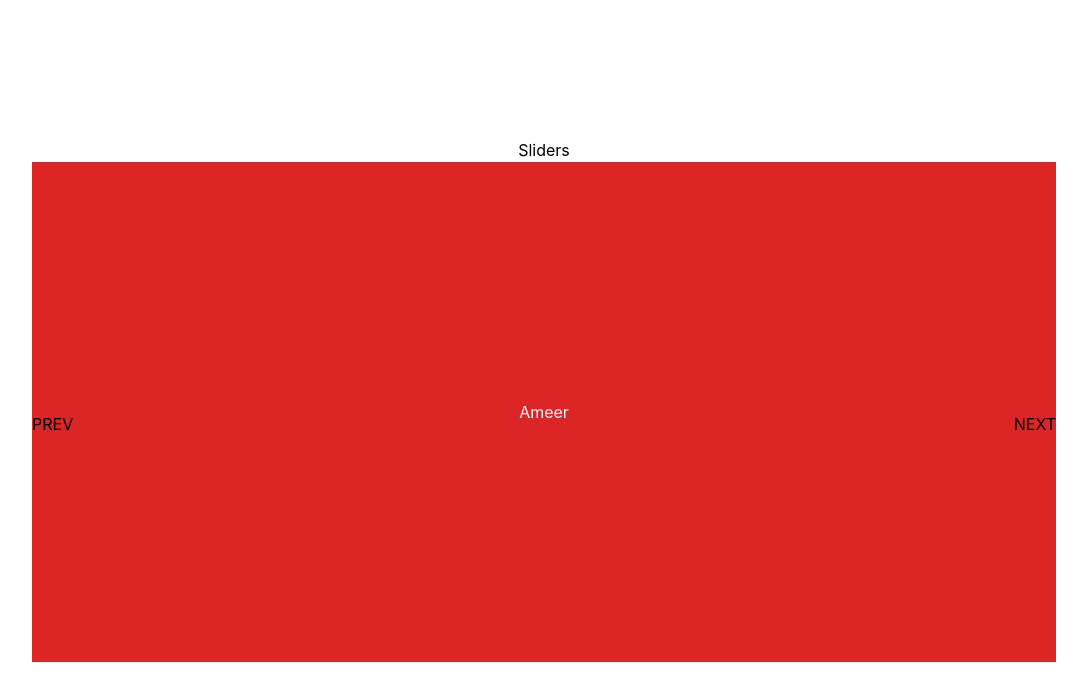
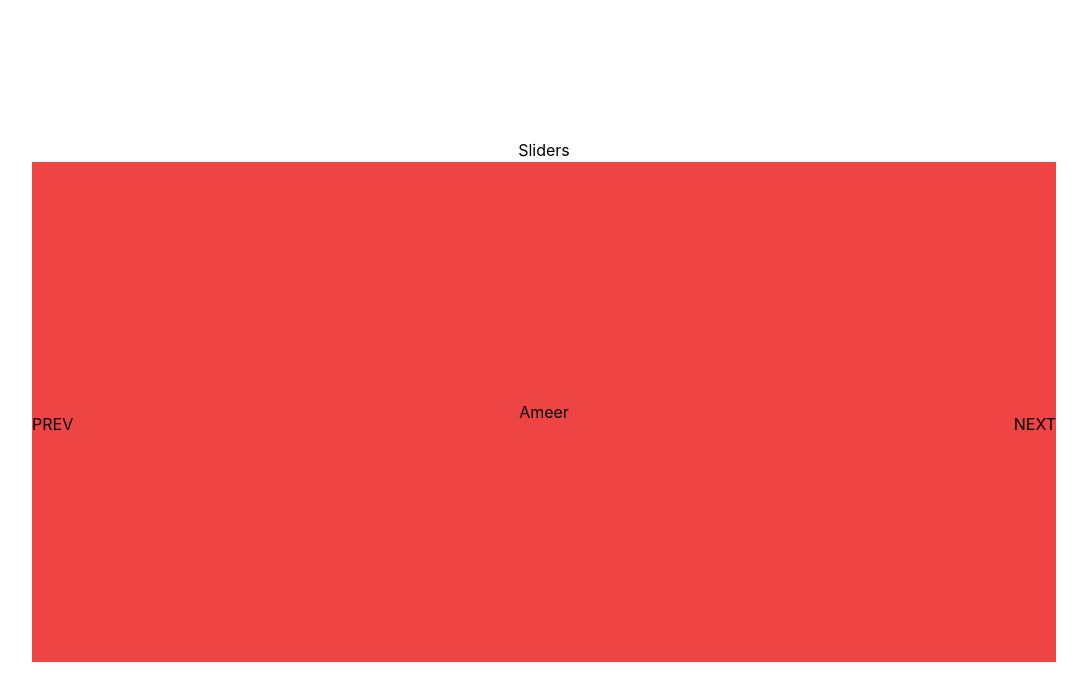
Before and after one commit to Ameer2000Mzori/Sliders-App-React, a React (Create React App) app: page / in a window 1280 px wide. Shown: the top 700 px of the page, without its empty margins (96-1183 px from the left). Built offline with nearby package versions, Linux system fonts and the light colour scheme.

Commit message:
added sample images to the project

```diff
--- a/src/component/Sliders.jsx
+++ b/src/component/Sliders.jsx
@@ -20,7 +20,7 @@ const Sliders = () => {
     <>
       <div className="w-[100vw] h-[100vh] flex flex-col text-center items-center justify-center">
         <h1>Sliders</h1>
-        <div className="h-[500px] w-[80%] relative bg-red-200 flex flex-col text-center items-center justify-center overflow-hidden">
+        <div className="h-[500px] w-[80%] relative  flex flex-col text-center items-center justify-center overflow-hidden">
           <div className="flex w-full h-full">
             <div
               className="flex transition-transform duration-500"
@@ -31,7 +31,7 @@ const Sliders = () => {
             >
               {userData.map((slider, index) => (
                 <div
-                  className="  min-w-full h-full bg-red-600 text-white flex flex-col items-center justify-center"
+                  className="  min-w-full h-full bg-red-500 text-black flex flex-col items-center justify-center"
                   key={index}
                 >
                   <h1>{slider.user}</h1>
```
Also changed, not shown: sample/1.png (added), sample/2.png (added).
